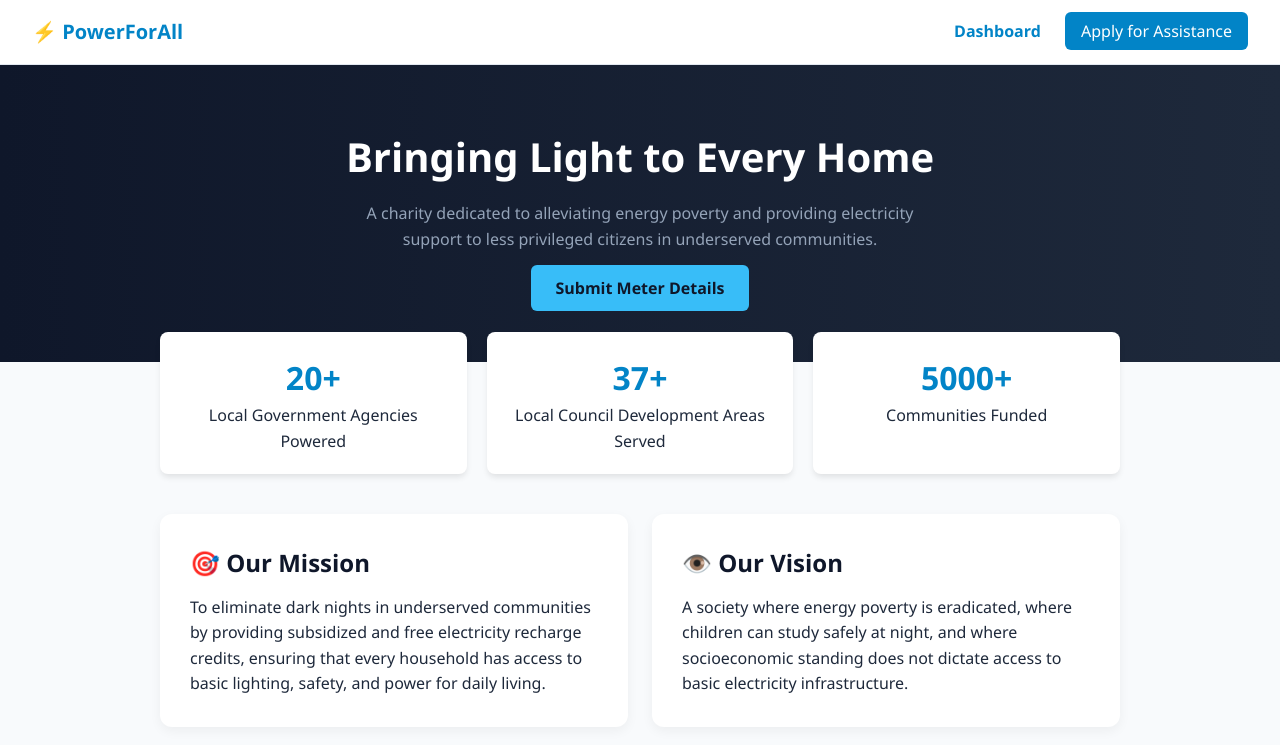
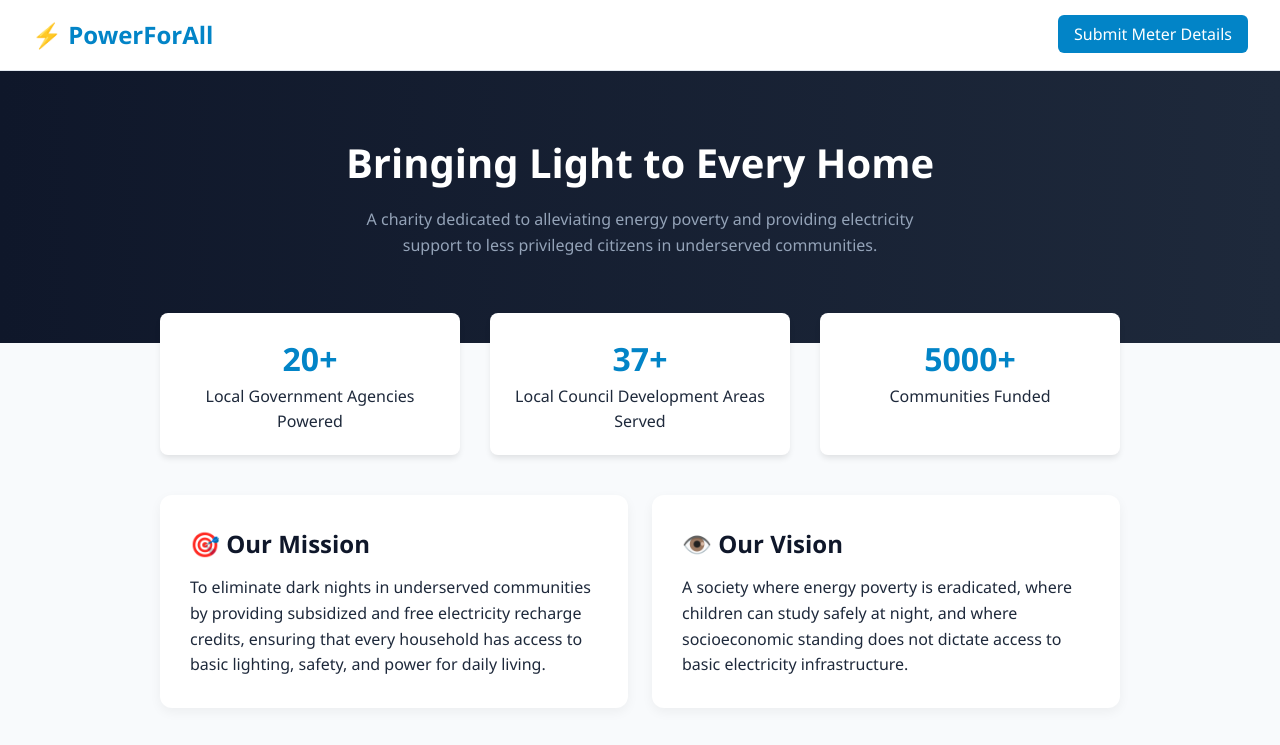
Before and after one commit to faith481/charity_power, a website: page public/index.html in a window 1280 px wide. Shown: the top 745 px of the page. Drawn offline with Linux system fonts and the light colour scheme.

Commit message:
Updated and removed some navbar content

```diff
--- a/public/index.html
+++ b/public/index.html
@@ -11,8 +11,7 @@
   <nav class="navbar">
     <div class="logo">⚡ PowerForAll</div>
     <div class="nav-links">
-      <a href="index.html" class="active">Dashboard</a>
-      <a href="apply.html" class="btn-primary">Apply for Assistance</a>
+      <a href="apply.html" class="btn-primary">Submit Meter Details</a>
     </div>
   </nav>
 
@@ -20,7 +19,6 @@
   <section class="hero">
     <h1>Bringing Light to Every Home</h1>
     <p>A charity dedicated to alleviating energy poverty and providing electricity support to less privileged citizens in underserved communities.</p>
-    <a href="apply.html" class="cta-button">Submit Meter Details</a>
   </section>
 
   <!-- Impact Counter Dashboard -->
--- a/public/styles.css
+++ b/public/styles.css
@@ -22,8 +22,8 @@ body {
 }
 
 .logo {
-  font-weight: 700;
-  font-size: 1.25rem;
+  font-weight: 900;
+  font-size: 1.5rem;
   color: #0284c7;
 }
 
@@ -78,7 +78,7 @@ body {
 .stats-grid {
   display: grid;
   grid-template-columns: repeat(auto-fit, minmax(200px, 1fr));
-  gap: 20px;
+  gap: 30px;
   max-width: 1000px;
   margin: -30px auto 40px auto;
   padding: 0 20px;
```
Also changed, not shown: public/apply.html (+1 -0 lines).
